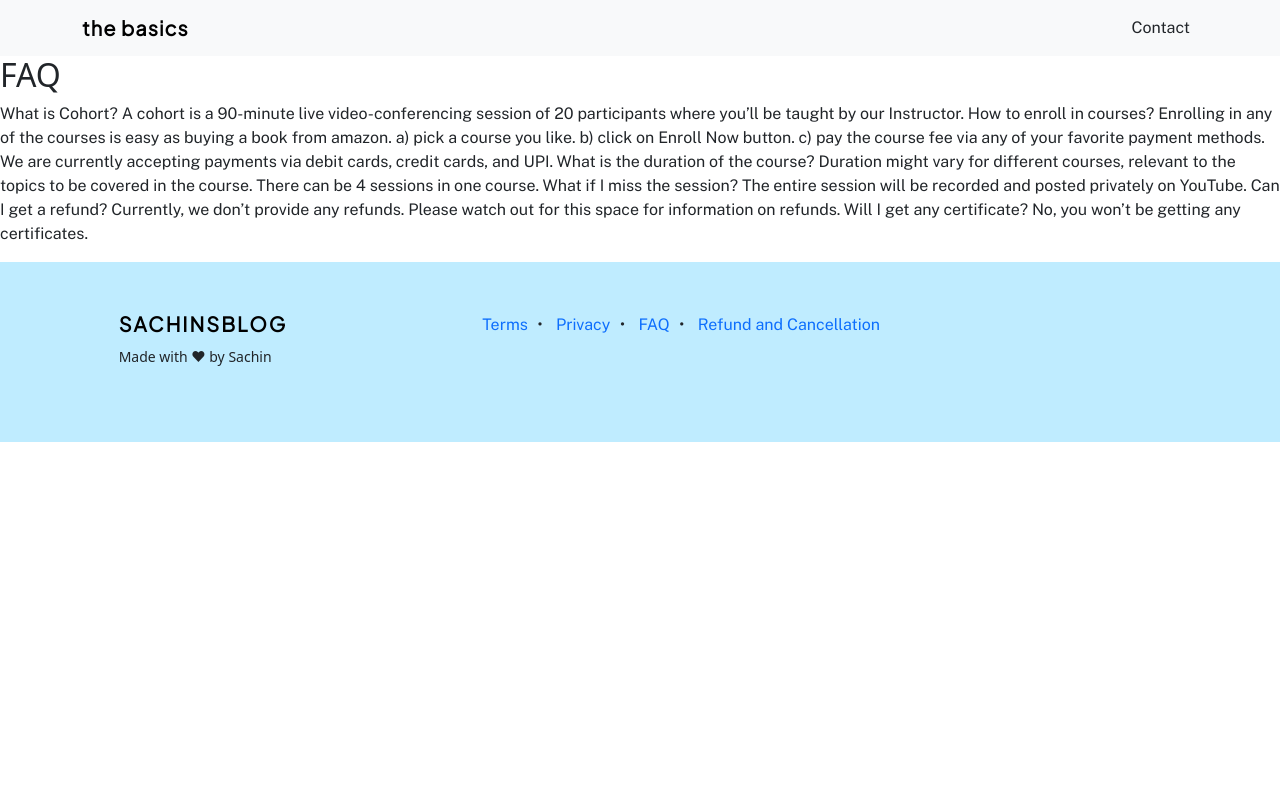
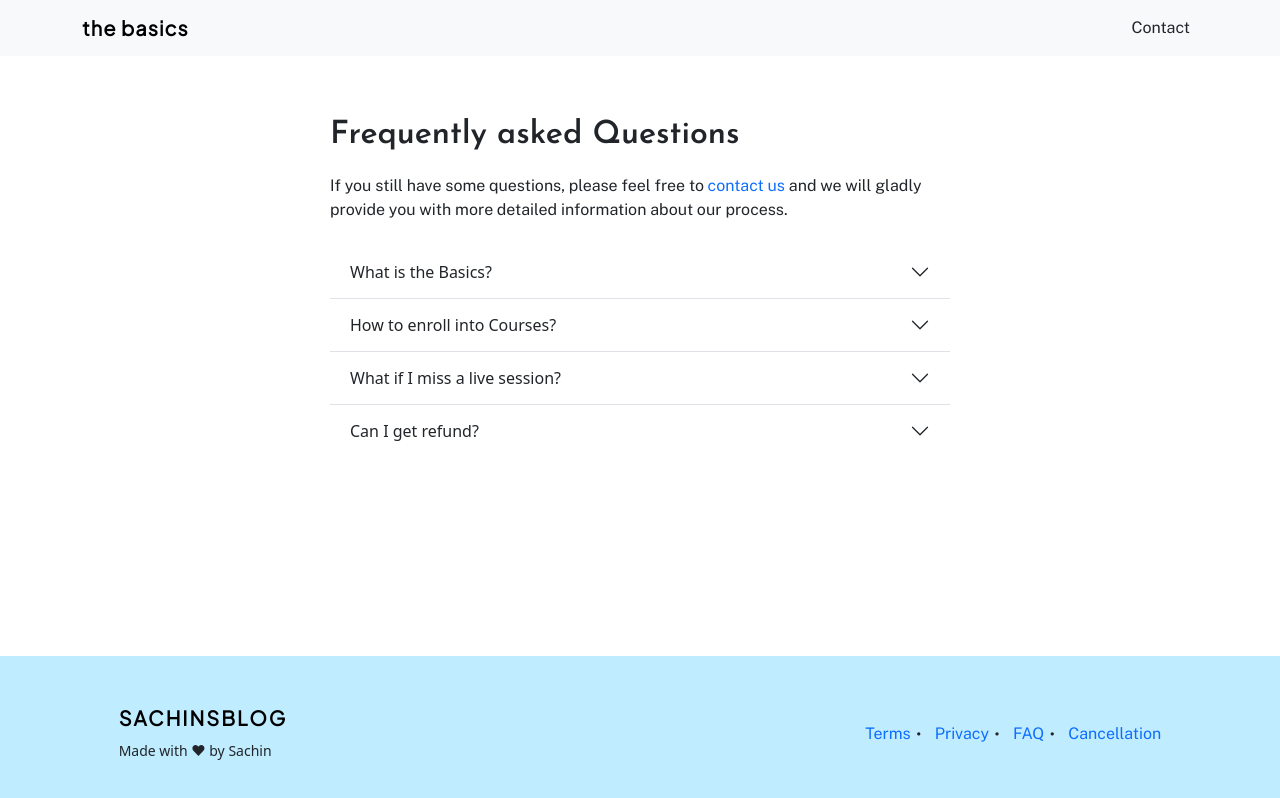
Before and after one commit to sachinshrmaa/cohort, a Next.js app: page /faq in a window 1280 px wide. Shown: the top 798 px of the page. Built offline with nearby package versions, Linux system fonts and the light colour scheme.

Commit message:
updated page designs

```diff
--- a/components/Footer.jsx
+++ b/components/Footer.jsx
@@ -5,16 +5,16 @@ const Footer = () => {
     return (
         <div className={styles.footerSection}>
 
-            <div className="row col-md-10 m-auto ">
-                <div className="col-md-4">
+            <div className="row col-md-10 m-auto align-items-center">
+                <div className="col-md-4 col-12">
                     <h5 className={styles.footerBrand}>SachinsBlog</h5>
                     <small>Made with ❤ by Sachin</small>
                 </div>
-                <div className="col-md-8">
-                    <Link href='/terms' className="ms-2 text-decoration-none">Terms</Link> ・
+                <div className="col-md-8 col-12 d-flex justify-content-end">
+                    <Link href='/terms' className="ms-md-2 text-decoration-none">Terms</Link> ・
                     <Link href='/privacy' className="ms-2 text-decoration-none">Privacy</Link> ・
                     <Link href='/faq' className="ms-2 text-decoration-none">FAQ</Link> ・
-                    <Link href='/refund' className="ms-2 text-decoration-none">Refund and Cancellation</Link>
+                    <Link href='/refund' className="ms-2 text-decoration-none">Cancellation</Link>
                 </div>
             </div>
 
--- a/pages/_app.js
+++ b/pages/_app.js
@@ -2,9 +2,14 @@ import 'bootstrap/dist/css/bootstrap.css'
 import '../styles/global.css'
 import Footer from '../components/Footer'
 import Navbar from '../components/Navbar'
+import { useEffect } from "react";
 
 
 const MyApp = ({ Component, pageProps }) => {
+    useEffect(() => {
+      require('bootstrap/dist/js/bootstrap.js');
+    }, []);
+
     return(
       <>
         <Navbar />
--- /dev/null
+++ b/pages/_document.js
@@ -0,0 +1,18 @@
+
+
+import { Html, Head, Main, NextScript } from 'next/document'
+import Script from "next/script";
+
+export default function Document() {
+  return (
+    <Html>
+      <Head />
+
+      <body>
+        <Main />
+        <NextScript />
+
+      </body>
+    </Html>
+  )
+}
--- a/pages/faq.jsx
+++ b/pages/faq.jsx
@@ -1,33 +1,63 @@
+import Head from "next/head";
+
 
 const Faq = () => {
     return (
-        <div>
-            <h2>FAQ</h2>
-            <p>
-What is Cohort?
-A cohort is a 90-minute live video-conferencing session of 20 participants where you’ll be taught by our Instructor.
+            <div className="col-md-6 col-12 m-auto pageLayout">
+              <Head>
+        <title>FAQ - the basics</title>
+        <meta name="description" content="A series of live cohort which intents to teach you the basics from scratch." />
 
-How to enroll in courses?
-Enrolling in any of the courses is easy as buying a book from amazon.
-a) pick a course you like.
-b) click on Enroll Now button.
-c) pay the course fee via any of your favorite payment methods.
-We are currently accepting payments via debit cards, credit cards, and UPI.
+      </Head>
+                <h2 className='subHeading'>Frequently asked Questions</h2>
+                <p>If you still have some questions, please feel free to <a href='/contact' className='text-decoration-none'>contact us</a> and we will gladly provide you with more detailed information about our process.</p>
 
-What is the duration of the course?
-Duration might vary for different courses, relevant to the topics to be covered in the course.
-	There can be 4 sessions in one course.
+                <div className="accordion accordion-flush mt-4" id="accordionFlushExample">
+                    <div className="accordion-item">
+                      <h2 className="accordion-header" id="flush-headingOne">
+                        <button className="accordion-button collapsed" type="button" data-bs-toggle="collapse" data-bs-target="#flush-collapseOne" aria-expanded="false" aria-controls="flush-collapseOne">
+                          What is the Basics?
+                        </button>
+                      </h2>
+                      <div id="flush-collapseOne" className="accordion-collapse collapse" aria-labelledby="flush-headingOne" data-bs-parent="#accordionFlushExample">
+                        <div className="accordion-body">the Basics is an online platform built to teach the very basics skills from scratch to any beginner via 90 minute live interactive sessions.</div>
+                      </div>
+                    </div>
+                    <div className="accordion-item">
+                      <h2 className="accordion-header" id="flush-headingTwo">
+                        <button className="accordion-button collapsed" type="button" data-bs-toggle="collapse" data-bs-target="#flush-collapseTwo" aria-expanded="false" aria-controls="flush-collapseTwo">
+                          How to enroll into Courses?
+                        </button>
+                      </h2>
+                      <div id="flush-collapseTwo" className="accordion-collapse collapse" aria-labelledby="flush-headingTwo" data-bs-parent="#accordionFlushExample">
+                        <div className="accordion-body">Enrolling into the course is just easy as buying a book at Amazon. Pick the course you like, and click the Enroll button. Once you have successfully enrolled you will receive a confirmation mail into your inbox.</div>
+                      </div>
+                    </div>
+                    <div className="accordion-item">
+                      <h2 className="accordion-header" id="flush-headingThree">
+                        <button className="accordion-button collapsed" type="button" data-bs-toggle="collapse" data-bs-target="#flush-collapseThree" aria-expanded="false" aria-controls="flush-collapseThree">
+                          What if I miss a live session?
+                        </button>
+                      </h2>
+                      <div id="flush-collapseThree" className="accordion-collapse collapse" aria-labelledby="flush-headingThree" data-bs-parent="#accordionFlushExample">
+                        <div className="accordion-body">No worries, we got your back! All the sessions are recorded, and are posted privately on YouTube. You can watch it as many times as you like.</div>
+                      </div>
+                    </div>
 
-What if I miss the session?
-The entire session will be recorded and posted privately on YouTube.
+                    <div className="accordion-item">
+                      <h2 className="accordion-header" id="flush-headingFour">
+                        <button className="accordion-button collapsed" type="button" data-bs-toggle="collapse" data-bs-target="#flush-collapseFour" aria-expanded="false" aria-controls="flush-collapseFour">
+                          Can I get refund?
+                        </button>
+                      </h2>
+                      <div id="flush-collapseFour" className="accordion-collapse collapse" aria-labelledby="flush-headingFour" data-bs-parent="#accordionFlushExample">
+                        <div className="accordion-body">No, For now we do not provide refunds.</div>
+                      </div>
+                    </div>
 
-Can I get a refund?
-Currently, we don’t provide any refunds. Please watch out for this space for information on refunds.
+                  </div>
 
-Will I get any certificate?
-No, you won’t be getting any certificates.
-</p>
-        </div>
+            </div>
     );
 }
 
--- a/styles/Footer.module.css
+++ b/styles/Footer.module.css
@@ -14,3 +14,11 @@
     color: #000;
     font-family: 'Plus Jakarta Sans', sans-serif;
 }
+
+@media only screen and (max-width: 600px) {
+
+    .footerSection{
+        height: 200px;
+    }
+
+}
--- a/styles/global.css
+++ b/styles/global.css
@@ -11,3 +11,19 @@
 p, li, a{
     font-family: 'Public Sans', sans-serif;
 }
+
+
+
+
+.pageLayout{
+    height: auto;
+    min-height: 75vh;
+    padding: 60px 10px;
+}
+
+.subHeading{
+    font-family: 'Josefin Sans', sans-serif;
+    font-size: 32px;
+    font-weight: 700;
+    margin-bottom: 20px;
+}
```
Also changed, not shown: pages/contact.jsx (+18 -7 lines), pages/index.jsx (+15 -8 lines), pages/privacy.jsx (+16 -11 lines), pages/refund.jsx (+13 -7 lines), pages/terms.jsx (+18 -13 lines), styles/Home.module.css (+35 -1 lines).
